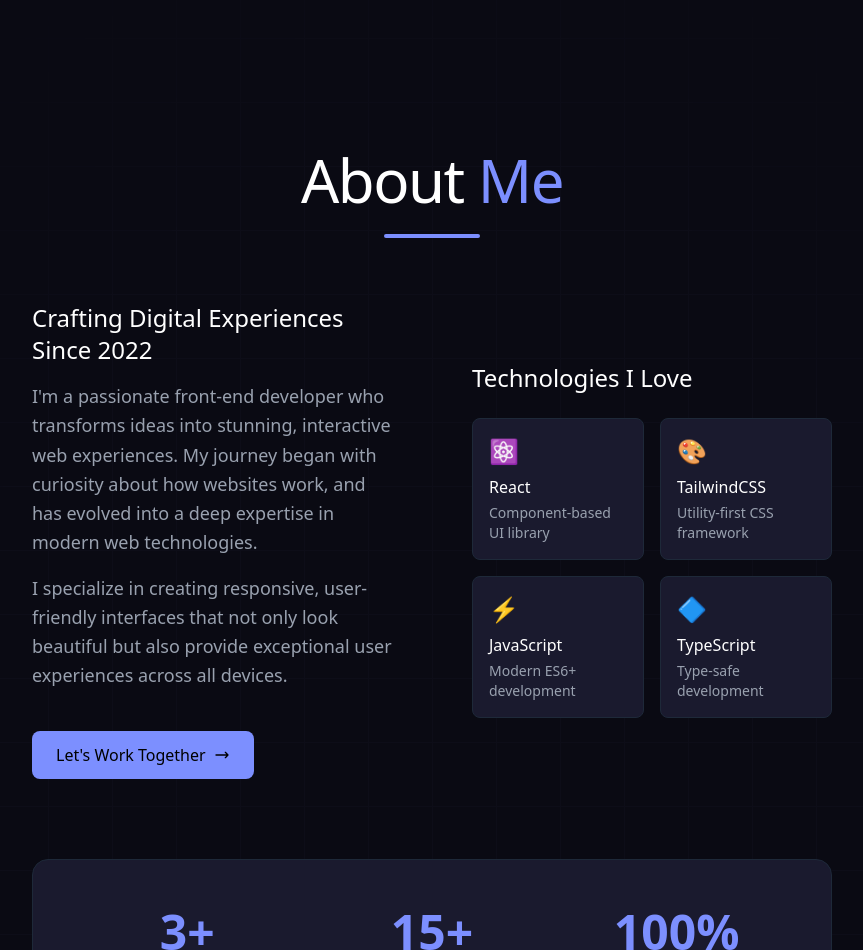
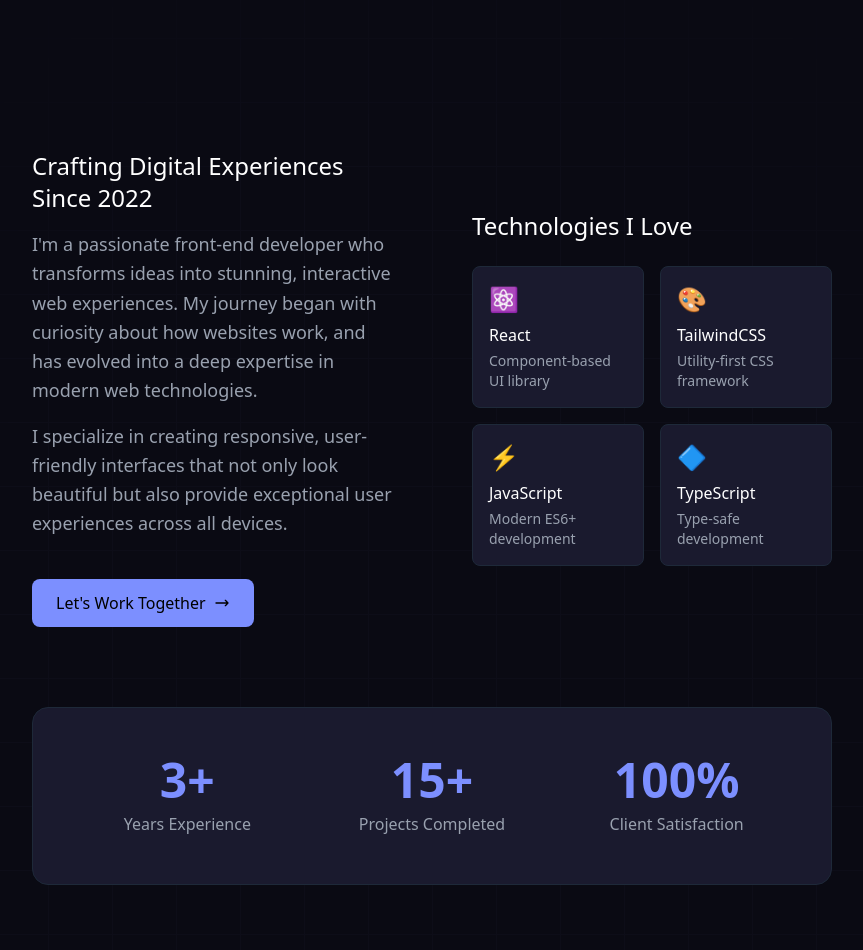
Before and after one commit to justifyman/justify, a React (Vite) app: page / in a window 1280 px wide. Shown: the part 1100-2050 px from the top of the page, without its empty margins (208-1071 px from the left). Built offline with nearby package versions, Linux system fonts and the light colour scheme.

Commit message:
Updated About.tsx

```diff
--- a/src/components/About.tsx
+++ b/src/components/About.tsx
@@ -42,13 +42,6 @@
       <div className="relative z-10 w-full p-4 md:p-20 lg:p-60">
         <div className="max-w-6xl mx-auto">
 
-          {/* Header Section */}
-          <div className={`text-center mb-16 transform transition-all duration-1000 ${isVisible ? 'translate-y-0 opacity-100' : 'translate-y-20 opacity-0'}`}>
-            <h2 className="text-3xl md:text-6xl font-small text-white tracking-tight mb-6">
-              About <span className="text-[#7c8fff]">Me</span>
-            </h2>
-            <div className="w-24 h-1 bg-[#7c8fff] mx-auto rounded-full"></div>
-          </div>
 
           {/* Main Content Grid */}
           <div className="grid grid-cols-1 lg:grid-cols-2 gap-12 lg:gap-20 items-center mb-20">
```
